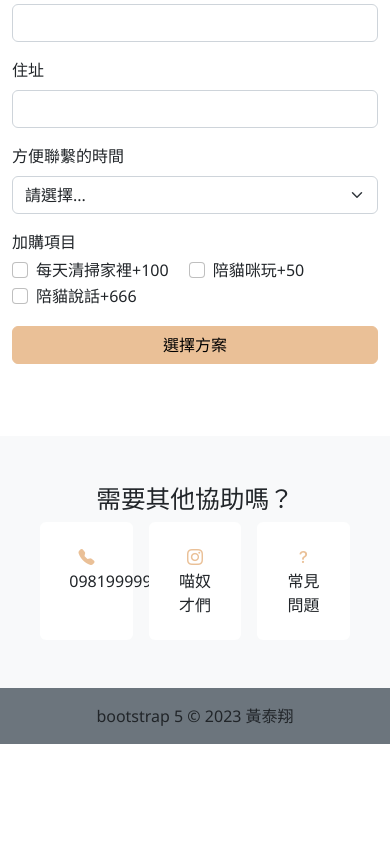
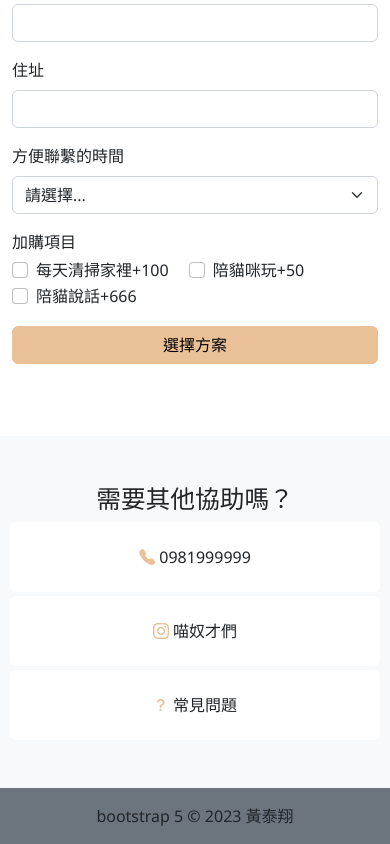
Before and after one commit to ji394xu4g3/catPeoples, a website: page payment.html in a window 390 px wide. Shown: the part 669-1513 px from the top of the page. Before the commit the page ends 1413 px from the top, so only its background shows below. Drawn offline with nearby package versions, Linux system fonts and the light colour scheme.

Commit message:
更新排版

```diff
--- a/payment.html
+++ b/payment.html
@@ -180,20 +180,20 @@
     <div class="container text-center">
       <h2>需要其他協助嗎？</h2>
       <div class="row g-1 d-flex justify-content-center">
-        <div class="col-3 shadow-lg bg-white p-3 mx-2 rounded">
+        <div class="col-md-3 col-12 shadow-lg bg-white p-3 mx-2 rounded">
           <a href="#" class="btn d-block">
             <i class="bi bi-telephone-fill text-info"></i>
             0981999999
           </a>
 
         </div>
-        <div class="col-3 shadow-lg bg-white p-3 mx-2 rounded">
+        <div class="col-md-3 col-12 shadow-lg bg-white p-3 mx-2 rounded">
           <a href="#" class="btn d-block">
             <i class="bi bi-instagram text-info"></i>
             喵奴才們
           </a>
         </div>
-        <div class="col-3 shadow-lg bg-white p-3 mx-2 rounded">
+        <div class="col-md-3 col-12 shadow-lg bg-white p-3 mx-2 rounded">
           <a href="./problem.html" class="btn d-block">
             <i class="bi bi-question-lg text-info"></i>
           常見問題
--- a/stylelsheets/helpers/_variables.scss
+++ b/stylelsheets/helpers/_variables.scss
@@ -1271,8 +1271,8 @@ $accordion-button-padding-x:              $accordion-padding-x !default;
 $accordion-button-color:                  $accordion-color !default;
 $accordion-button-bg:                     var(--#{$prefix}accordion-bg) !default;
 $accordion-transition:                    $btn-transition, border-radius .15s ease !default;
-$accordion-button-active-bg:              tint-color($component-active-bg, 90%) !default;
-$accordion-button-active-color:           shade-color($primary, 10%) !default;
+$accordion-button-active-bg:              tint-color($info, 10%) !default;
+$accordion-button-active-color:           shade-color($gray-900, 10%) !default;
 
 $accordion-button-focus-border-color:     $input-focus-border-color !default;
 $accordion-button-focus-box-shadow:       $btn-focus-box-shadow !default;
```
Also changed, not shown: index.html (+5 -7 lines), problem.html (+3 -3 lines), stylelsheets/all.css.
